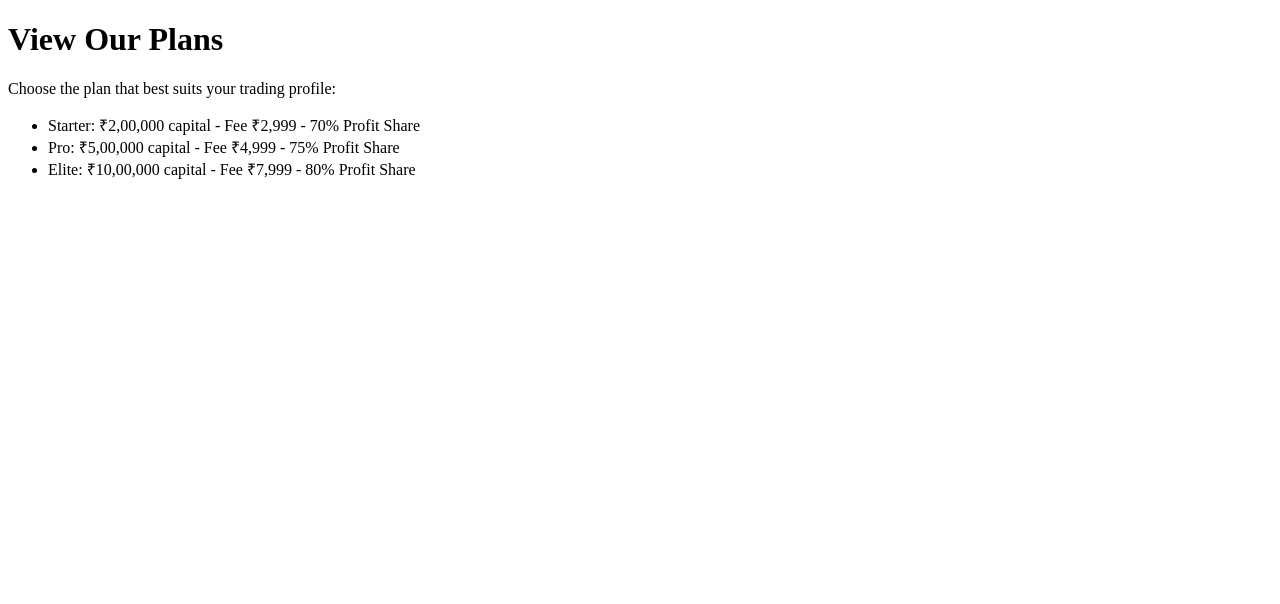
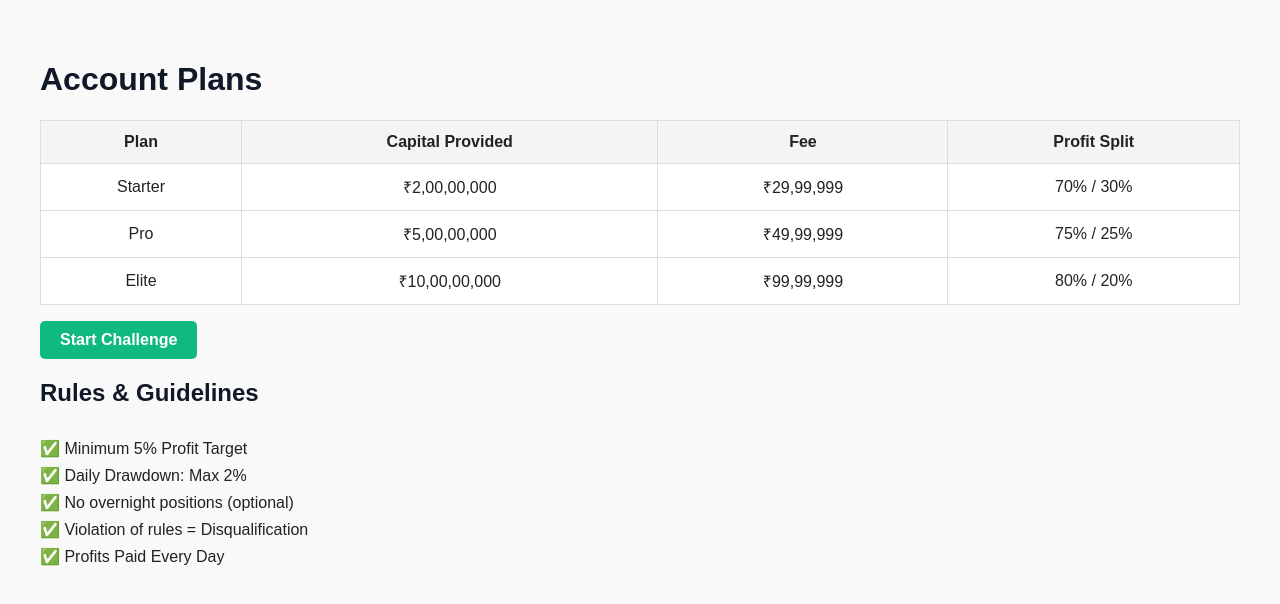
Before and after one commit to Stockoperator-funded/STOCKOPERATOR, a plain HTML site: page plans.html in a window 1280 px wide. Drawn offline with Linux system fonts and the light colour scheme.

Commit message:
plans.html

```diff
--- a/plans.html
+++ b/plans.html
@@ -1,17 +1,60 @@
-
 <!DOCTYPE html>
 <html lang="en">
 <head>
-  <meta charset="UTF-8">
+  <meta charset="UTF-8" />
   <title>Plans - Stock Operator</title>
+  <style>
+    body { font-family: sans-serif; background: #f9f9f9; color: #222; padding: 2rem; }
+    h1, h2 { color: #111827; }
+    table { width: 100%; border-collapse: collapse; margin-top: 1rem; background: white; }
+    th, td { padding: 12px; border: 1px solid #ddd; text-align: center; }
+    th { background-color: #f3f4f6; }
+    .btn { margin-top: 1rem; background: #10b981; color: white; padding: 10px 20px; border: none; border-radius: 5px; font-weight: bold; cursor: pointer; text-decoration: none; display: inline-block; }
+    .btn:hover { background-color: #059669; }
+    ul { list-style: none; padding-left: 0; margin-top: 2rem; }
+    ul li { margin-bottom: 0.5rem; }
+  </style>
 </head>
 <body>
-  <h1>View Our Plans</h1>
-  <p>Choose the plan that best suits your trading profile:</p>
+
+  <h1>Account Plans</h1>
+  <table>
+    <tr>
+      <th>Plan</th>
+      <th>Capital Provided</th>
+      <th>Fee</th>
+      <th>Profit Split</th>
+    </tr>
+    <tr>
+      <td>Starter</td>
+      <td>₹2,00,00,000</td>
+      <td>₹29,99,999</td>
+      <td>70% / 30%</td>
+    </tr>
+    <tr>
+      <td>Pro</td>
+      <td>₹5,00,00,000</td>
+      <td>₹49,99,999</td>
+      <td>75% / 25%</td>
+    </tr>
+    <tr>
+      <td>Elite</td>
+      <td>₹10,00,00,000</td>
+      <td>₹99,99,999</td>
+      <td>80% / 20%</td>
+    </tr>
+  </table>
+
+  <a href="https://nexify.club/dp/6847eec4e95d883023d580ea" target="_blank" class="btn">Start Challenge</a>
+
+  <h2>Rules & Guidelines</h2>
   <ul>
-    <li>Starter: ₹2,00,000 capital - Fee ₹2,999 - 70% Profit Share</li>
-    <li>Pro: ₹5,00,000 capital - Fee ₹4,999 - 75% Profit Share</li>
-    <li>Elite: ₹10,00,000 capital - Fee ₹7,999 - 80% Profit Share</li>
+    <li>✅ Minimum 5% Profit Target</li>
+    <li>✅ Daily Drawdown: Max 2%</li>
+    <li>✅ No overnight positions (optional)</li>
+    <li>✅ Violation of rules = Disqualification</li>
+    <li>✅ Profits Paid Every Day</li>
   </ul>
+
 </body>
 </html>
```
